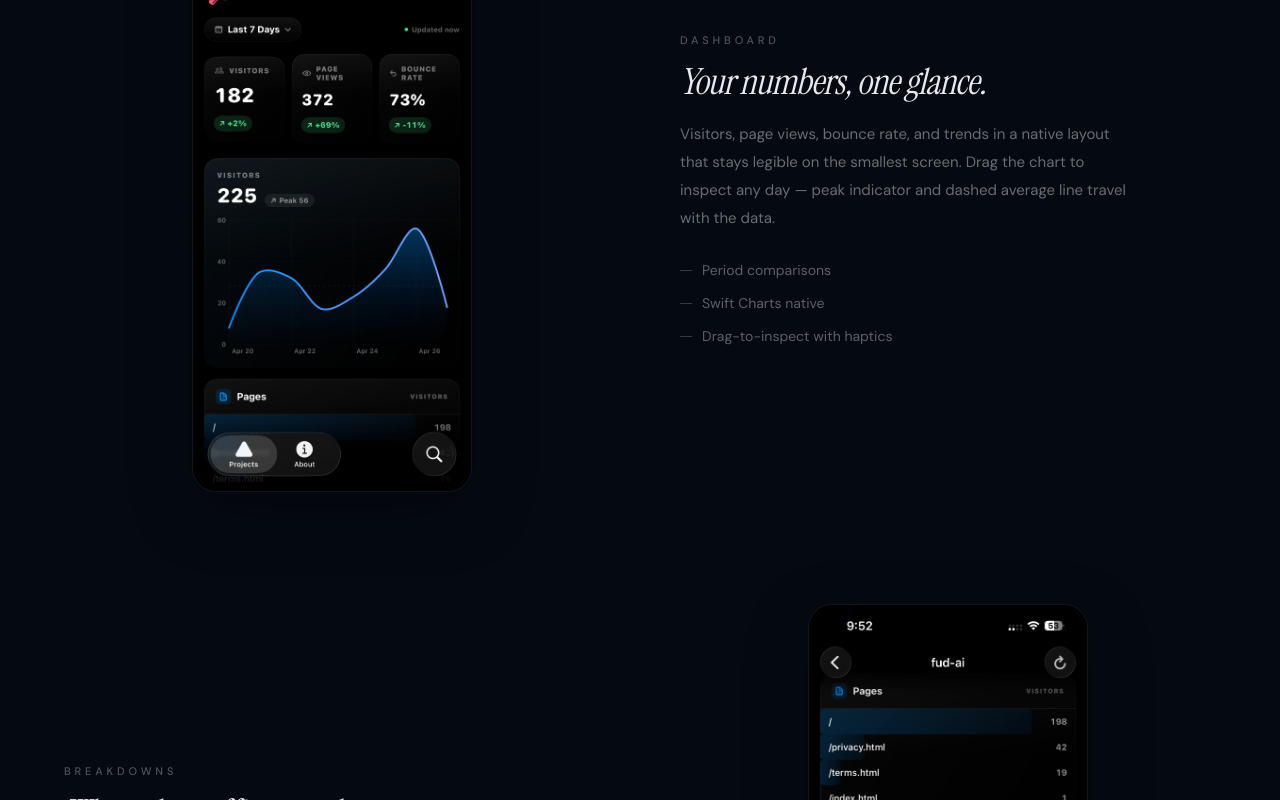
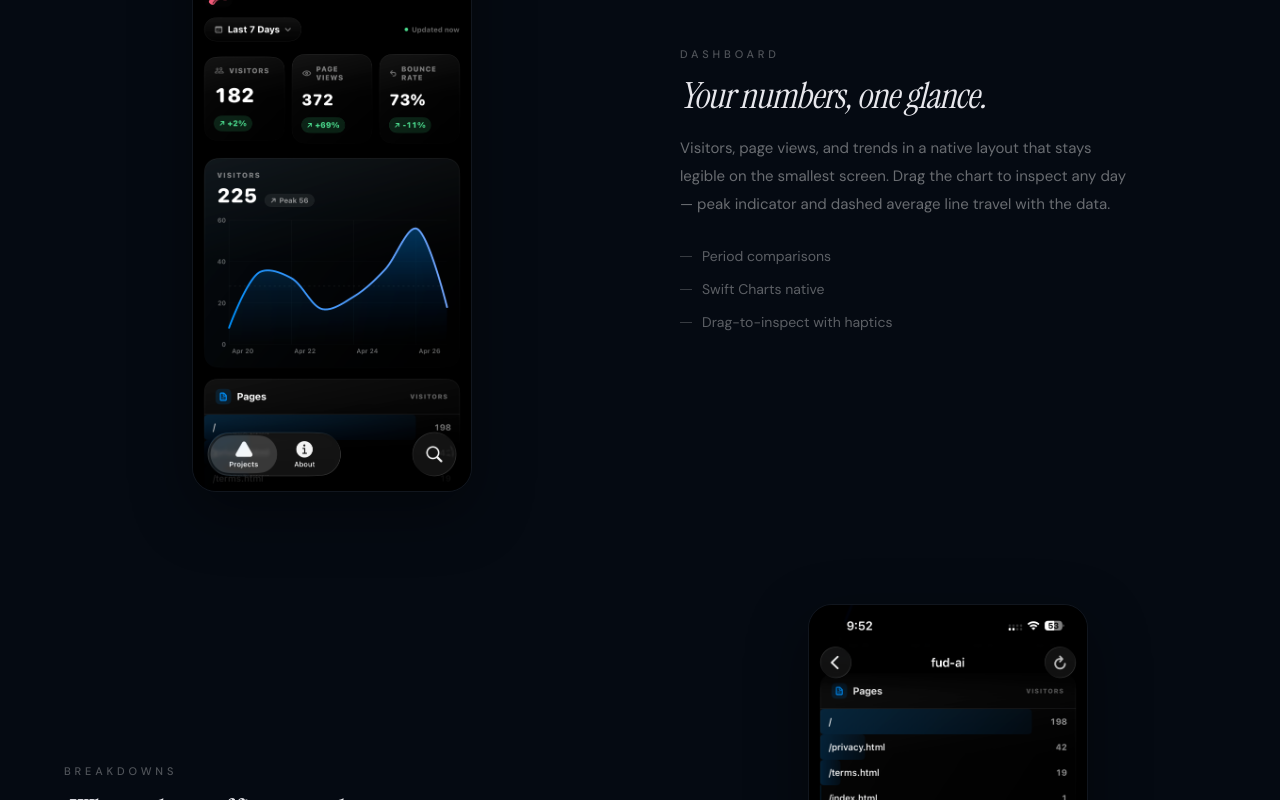
Before and after one commit to apoorvdarshan/verceltics, a Next.js app in the folder web/: page / in a window 1280 px wide. Shown: the part 1300-2100 px from the top of the page. Built offline with nearby package versions, Linux system fonts and the light colour scheme.

Commit message:
Update docs/web: drop unavailable bounce rate, reference v2 analytics API

```diff
--- a/web/src/app/layout.tsx
+++ b/web/src/app/layout.tsx
@@ -47,7 +47,8 @@ export const metadata: Metadata = {
     "Vercel dashboard",
     "page views",
     "referrers",
-    "bounce rate",
+    "Vercel charts",
+    "Swift Charts",
   ],
   authors: [{ name: "Apoorv Darshan", url: "https://x.com/apoorvdarshan" }],
   creator: "Apoorv Darshan",
--- a/web/src/app/page.tsx
+++ b/web/src/app/page.tsx
@@ -21,7 +21,7 @@ const KOFI = "https://ko-fi.com/apoorvdarshan";
 const useCases = [
   {
     title: "Vercel analytics on iPhone",
-    body: "Check Vercel Web Analytics from a native iOS app: visitors, page views, bounce rate, referrers, countries, devices, browsers, operating systems, routes, hostnames, UTM, events, flags, and query parameters.",
+    body: "Check Vercel Web Analytics from a native iOS app: visitors, page views, referrers, countries, devices, browsers, operating systems, routes, hostnames, UTM, events, flags, and query parameters.",
   },
   {
     title: "Vercel projects and deployments",
@@ -47,7 +47,7 @@ const faqs = [
   {
     question: "What Vercel Analytics data does it show?",
     answer:
-      "Verceltics shows visitors, page views, bounce rate, trends, pages, routes, hostnames, referrers, UTM parameters, countries, devices, browsers, operating systems, events, feature flags, and query parameters where Vercel provides that data.",
+      "Verceltics shows visitors, page views, trends, pages, routes, hostnames, referrers, UTM parameters, countries, devices, browsers, operating systems, events, feature flags, and query parameters where Vercel provides that data.",
   },
   {
     question: "Does Verceltics proxy my Vercel token?",
@@ -79,7 +79,7 @@ const features = [
   {
     label: "Dashboard",
     title: "Your numbers, one glance.",
-    body: "Visitors, page views, bounce rate, and trends in a native layout that stays legible on the smallest screen. Drag the chart to inspect any day — peak indicator and dashed average line travel with the data.",
+    body: "Visitors, page views, and trends in a native layout that stays legible on the smallest screen. Drag the chart to inspect any day — peak indicator and dashed average line travel with the data.",
     bullets: ["Period comparisons", "Swift Charts native", "Drag-to-inspect with haptics"],
     image: "/analytics.png",
     alt: "Verceltics analytics dashboard with chart",
@@ -156,7 +156,7 @@ const jsonLd = {
   applicationCategory: "DeveloperApplication",
   softwareVersion: "1.1.6",
   description:
-    "Vercel web analytics viewer for iPhone and iPad. Track visitors, page views, bounce rate, referrers, countries, devices, browsers, and operating systems. Built with SwiftUI and Swift Charts. Open source, private by default, no tracking, no data proxy.",
+    "Vercel web analytics viewer for iPhone and iPad. Track visitors, page views, referrers, countries, devices, browsers, and operating systems. Built with SwiftUI and Swift Charts. Open source, private by default, no tracking, no data proxy.",
   url: SITE_URL,
   downloadUrl: APPSTORE,
   mainEntityOfPage: SITE_URL,
```
Also changed, not shown: 2 other files (tests, documents, lock files or other folders).
